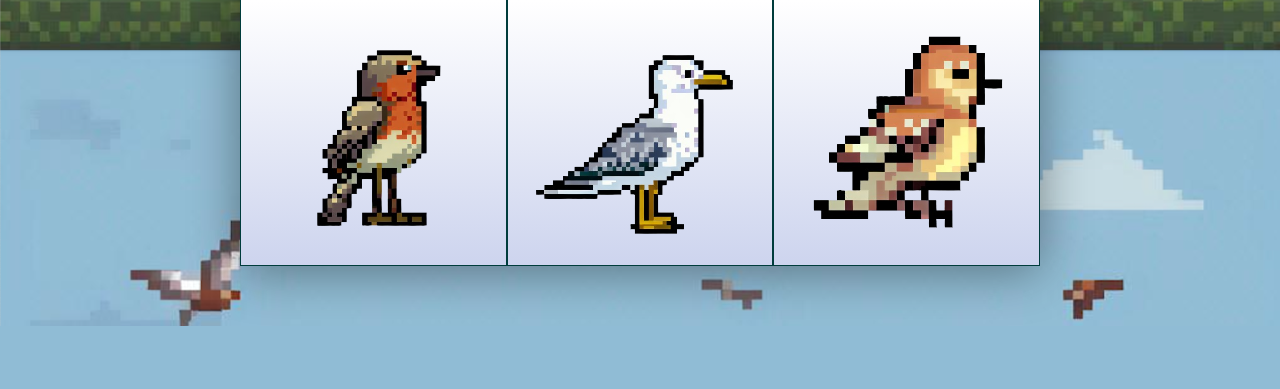
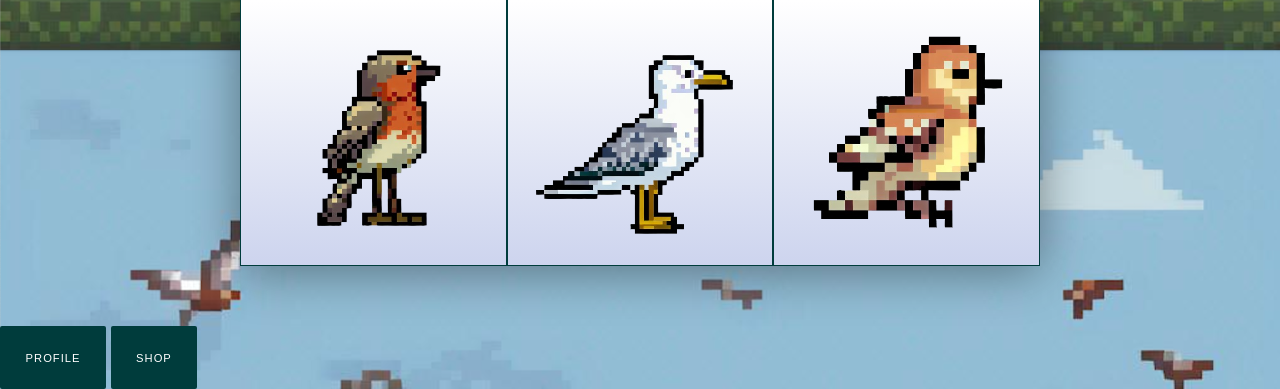
Before and after one commit to JamesGower0/ECM-2434, a Django app: page /shop/ in a window 1280 px wide. Shown: the part 820-1209 px from the top of the page. Before the commit the page ends 1146 px from the top, so only its background shows below. Run offline with Django 5.2, Linux system fonts and the light colour scheme; data comes from the database, SQL or seed files in the repository; some libraries are stand-ins or nearby versions.

```diff
--- a/groupproject/application/templates/shop.html
+++ b/groupproject/application/templates/shop.html
@@ -292,6 +292,11 @@
         </div>
     </div>
 
+    <div class="prof-buttons">
+        <button class="prof-btn btn" id="met-btn">Profile</button>
+        <button class="prof-btn btn" id="shop-btn">Shop</button>
+    </div>
+
     <div class="modal-container" id="modal">
         <!--<button class="cta-btn" id="open">Sign Up</button>
         <section>
@@ -377,6 +382,11 @@
 
         // Initially show the first page of items
         showItems(currentPage, itemsPerPage);
+
+        document.getElementById("met-btn").addEventListener("click", function() {
+            // Change to shop page
+            window.location.href = "../profile";
+        });
     </script>
 
 </body>
--- a/groupproject/application/views.py
+++ b/groupproject/application/views.py
@@ -26,7 +26,7 @@ def buy_item(request):
         item_price = int(request.POST.get('item_price'))
         item_type = request.POST.get('item_type')
         item_value = request.POST.get('item_value')[:-4]
-        profile.add_points(item_price)
+        profile.add_points(-item_price)
         profile.add_item_to_json_field(item_type, item_value)
 
         profile.save()
```
